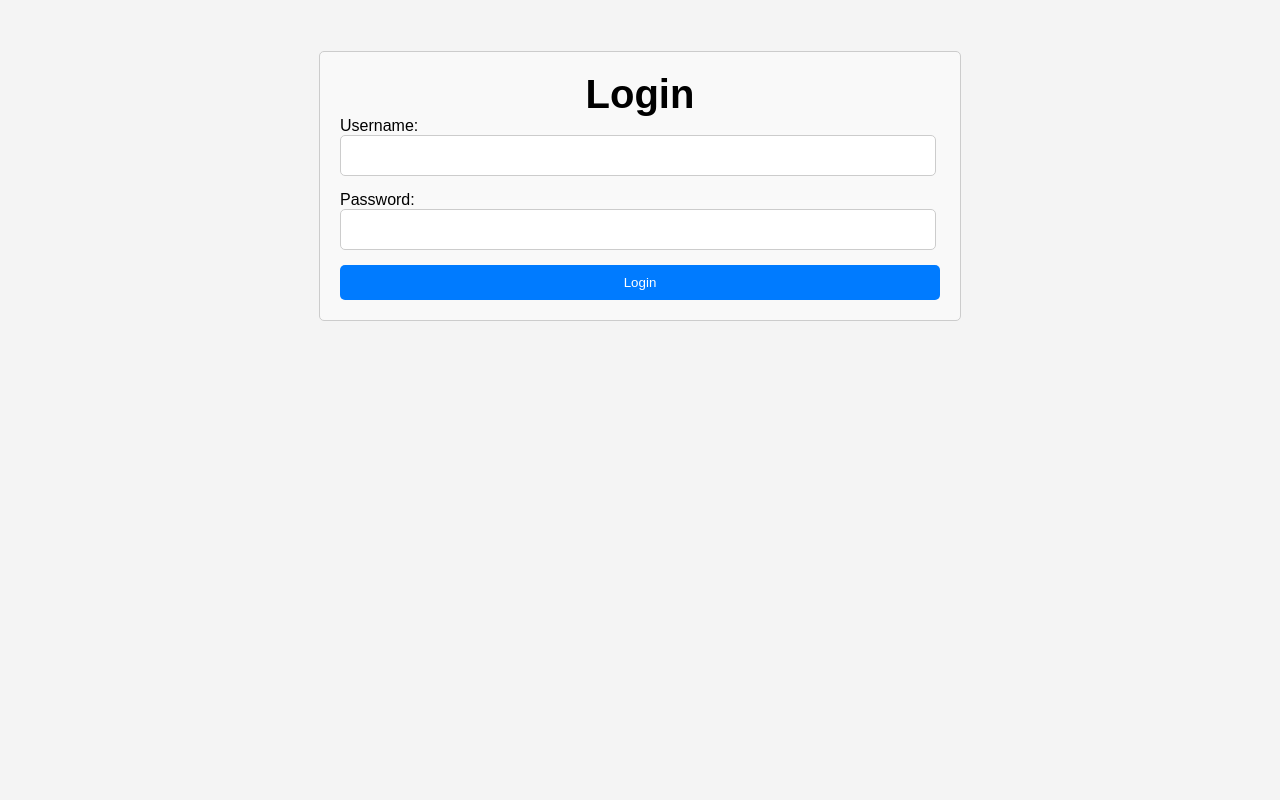
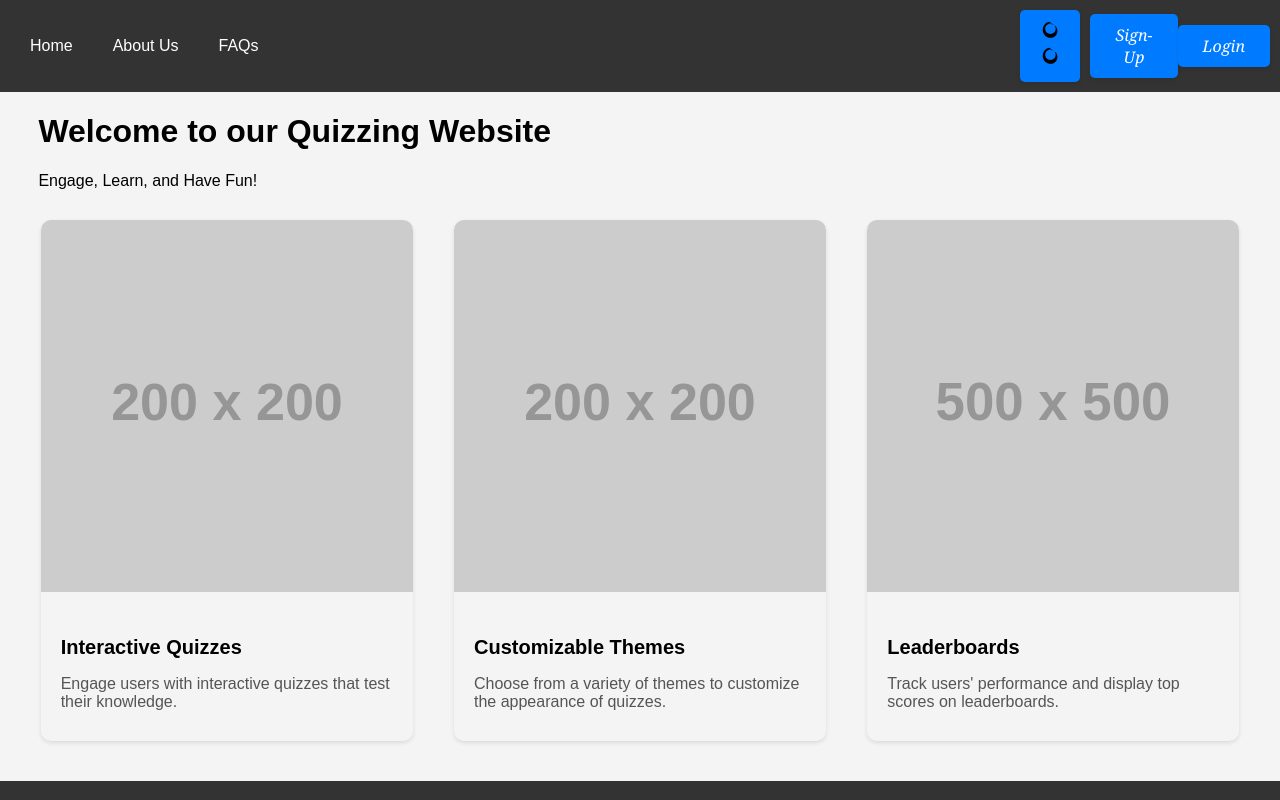
Before and after one commit to RajatMantri/BrainBusters, a React (Create React App) app: page / in a window 1280 px wide. Shown: the top 800 px of the page. Built offline with nearby package versions, Linux system fonts and the light colour scheme.

Commit message:
Login and SignUp pages Connected

```diff
--- a/src/App.jsx
+++ b/src/App.jsx
@@ -1,11 +1,19 @@
 import React from "react";
-// import SignUpForm from './SignUp';
+import { Routes, Route } from "react-router-dom";
 import Login from './Login';
+import SignUp from './SignUp';
+import HomePage from './HomePage';
 
-function App(){
-    return(
-        <Login />
-    );
+function App() {
+  return (
+    <div>
+      <Routes>
+        <Route path="/" element={<HomePage type='home'/>} />
+        <Route path="/login" element={<Login />} />
+        <Route path="/signup" element={<SignUp />} />
+      </Routes>
+    </div>
+  );
 }
 
 export default App;
--- a/src/Login.jsx
+++ b/src/Login.jsx
@@ -22,8 +22,7 @@ const LoginForm = () => {
       // console.log('Response:', response.data); // Log the entire response for debugging
       // console.log('formData: ',formData.username+' formData: ',formData.password);
       if (response.data && response.data.username===formData.username&&response.data.password===formData.password) {
-        console.log('Login successful!');
-
+        alert('Login successful!');
       }
       else{
         alert('User does not exist');
--- a/src/NavBar.jsx
+++ b/src/NavBar.jsx
@@ -1,9 +1,14 @@
-import React,{useState} from "react";
+// NavBar.jsx
+import React, { useState } from "react";
 import DarkButton from './DarkButton';
-import Footer from "./Footer";
+import Login from './Login';
+import { Link } from "react-router-dom";
+ // Import useHistory from react-router-dom
+import './navBar.css';
 
 const NavBar = (props) => {
-      const [isOpen, setIsOpen] = useState(false);
+    const [isOpen, setIsOpen] = useState(false);
+    const [showSignIn, setShowSignIn] = useState(false);
 
     const toggleDropdown = () => {
         setIsOpen(!isOpen);
@@ -19,11 +24,10 @@ const NavBar = (props) => {
                 </ul>
                 <div className="auth-buttons">
                     <DarkButton />
-
-                     {props.type === 'home' && (
+                    {props.type === 'home' && (
                         <>
-                            <button>Sign Up</button>
-                            <button>Sign In</button>
+                        <Link to='/signup'><button>Sign-Up</button></Link>
+                            <Link to="/login"><button>Login</button></Link>
                         </>
                     )}
 
@@ -40,6 +44,7 @@ const NavBar = (props) => {
                     )}
                 </div>
             </nav>
+
         </>
     );
 };
--- a/src/SignUp.jsx
+++ b/src/SignUp.jsx
@@ -1,3 +1,4 @@
+import './signUp.css';
 import React, { useState } from 'react';
 import axios from 'axios';
 
@@ -31,7 +32,8 @@ const SignUpForm = () => {
     try {
       // Update the URL to match the server's route
       const response = await axios.post('http://localhost:4000/submitSignUp', formData);
-      console.log(response.data);
+      console.log(response);
+
       // Clear form data after successful submission
       setFormData({
         username: '',
--- a/src/index.js
+++ b/src/index.js
@@ -4,8 +4,19 @@ import App from "./App";
 import NavBar from './NavBar';
 import HomePage from './HomePage';
 import StudentHome from './StudentHome';
-import './signUp.css';
+import './navBar.css';
+import Login from './Login';
+import './login.css';
+import SignUp from './SignUp';
 
-ReactDOM.render(App(),
+import {BrowserRouter,Routes,Route} from "react-router-dom";
+
+ReactDOM.render(
+  <>
+  <BrowserRouter>
+   <App />
+   </BrowserRouter>
+  </>
+  ,
   document.getElementById('root')
 );
```
Also changed, not shown: package.json (+7 -0 lines), src/server.js (+12 -3 lines).
